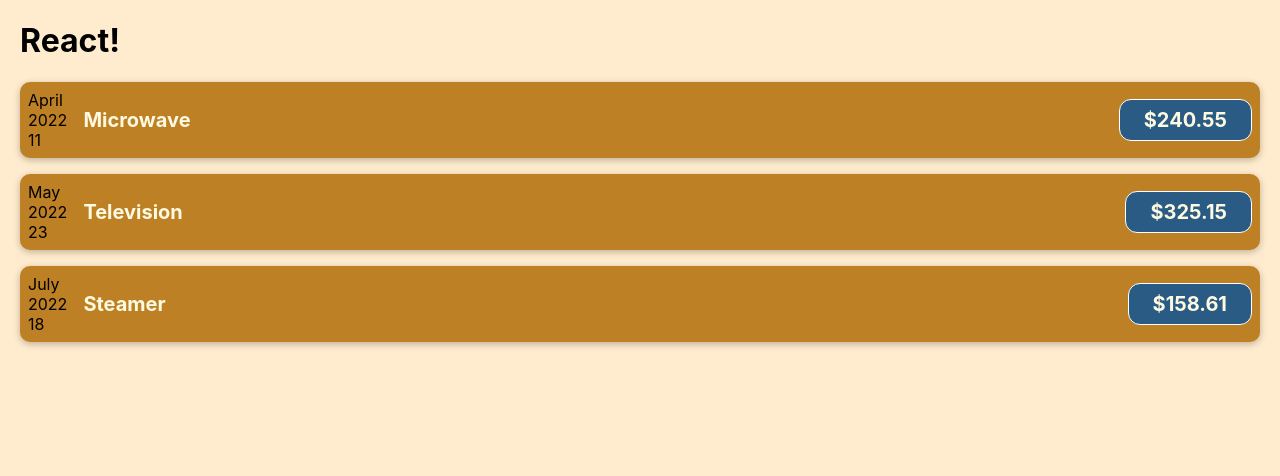
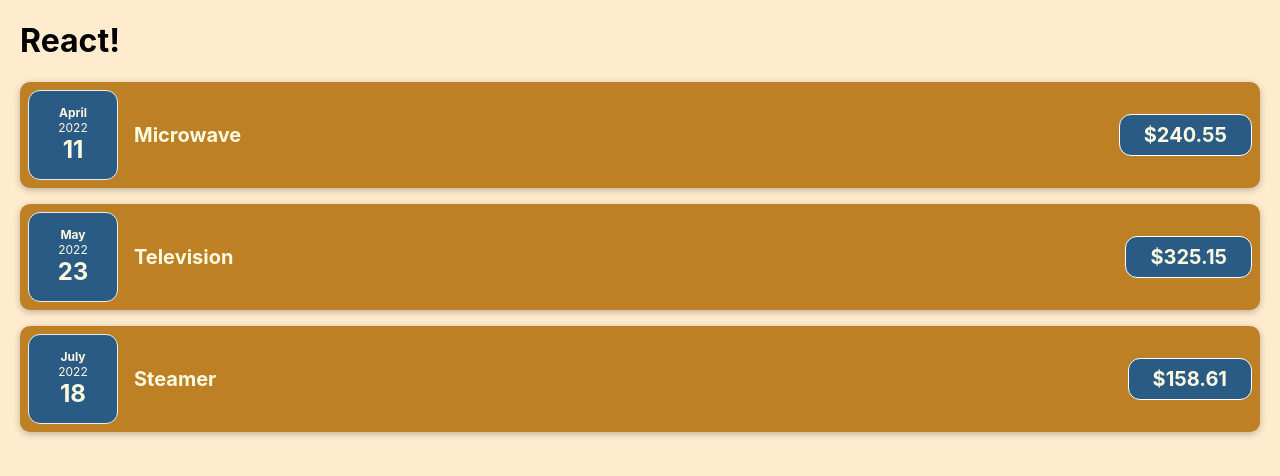
Before and after one commit to neoxanter/LearnReact, a JavaScript app in the folder cost_accounting/: page / in a window 1280 px wide. Shown: the top 476 px of the page. Built offline with nearby package versions, Linux system fonts and the light colour scheme.

Commit message:
Added a file CostDate.css to stylize dates

```diff
--- /dev/null
+++ b/cost_accounting/src/components/CostDate.css
@@ -0,0 +1,26 @@
+.cost-date {
+  display: flex;
+  flex-direction: column;
+  width: 5.5rem;
+  height: 5.5rem;
+  border: 1px solid #ececec;
+  background-color: #2a5b84;
+  color: #fefae1;
+  border-radius: 12px;
+  align-items: center;
+  justify-content: center;
+}
+
+.cost-date__month {
+  font-size: 0.75rem;
+  font-weight: bold;
+}
+
+.cost-date__year {
+  font-size: 0.75rem;
+}
+
+.cost-date__day {
+  font-size: 1.5rem;
+  font-weight: bold;
+}
--- a/cost_accounting/src/components/CostDate.js
+++ b/cost_accounting/src/components/CostDate.js
@@ -1,13 +1,15 @@
+import './CostDate.css'
+
 function CostDate(props) {
   const month = props.date.toLocaleString('en-GB', { month: 'long' })
   const year = props.date.getFullYear()
   const day = props.date.toLocaleString('en-GB', { day: '2-digit' })
 
   return (
-    <div>
-      <div>{month}</div>
-      <div>{year}</div>
-      <div>{day}</div>
+    <div className="cost-date">
+      <div className="cost-date__month">{month}</div>
+      <div className="cost-date__year">{year}</div>
+      <div className="cost-date__day">{day}</div>
     </div>
   )
 }
```
